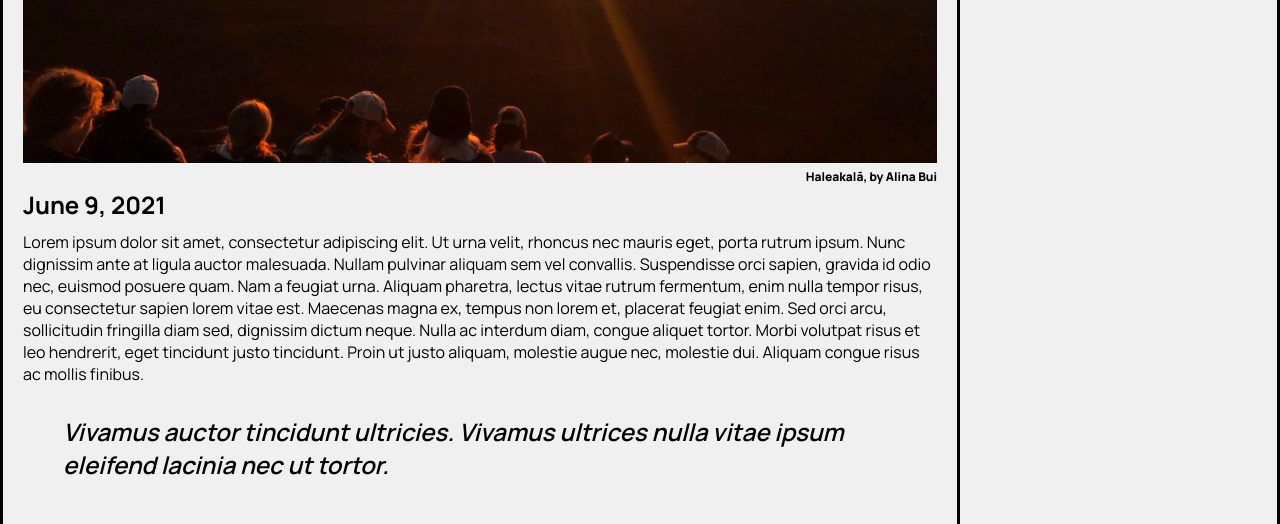
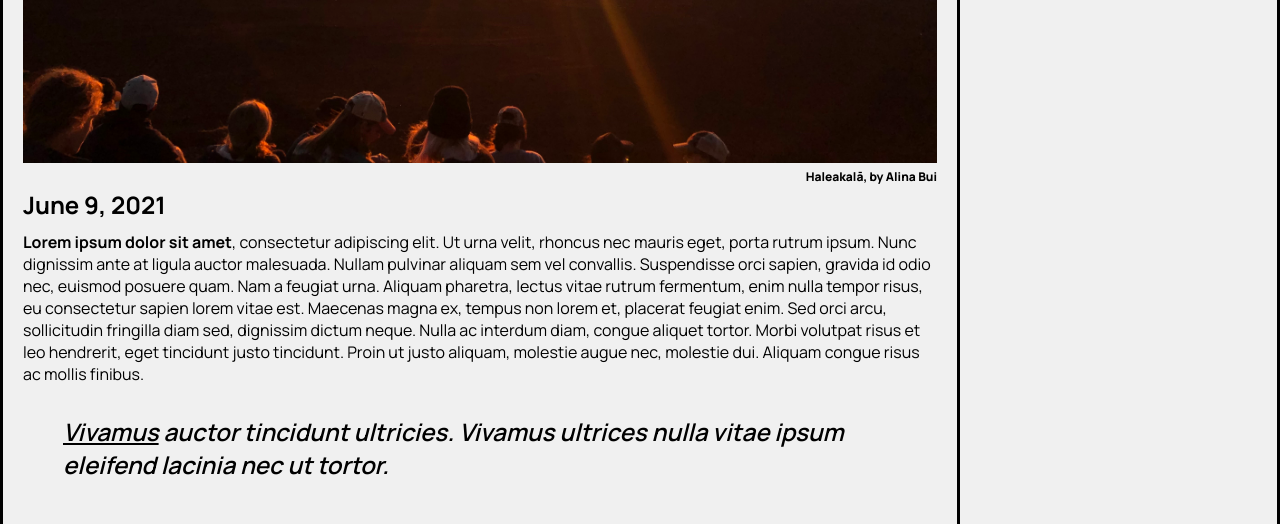
Before and after one commit to alinaktbui/personal-blog-website, a plain HTML site: page pages/blog-post.html in a window 1280 px wide. Shown: the part 700-1224 px from the top of the page. Drawn offline with Linux system fonts and the light colour scheme.

Commit message:
fix: Fix image and properties

```diff
--- a/pages/blog-post.html
+++ b/pages/blog-post.html
@@ -30,12 +30,12 @@
                 <br>
                 <h2>June 9, 2021</h2>
                 <p>
-                    Lorem ipsum dolor sit amet, consectetur adipiscing elit. Ut urna velit, rhoncus nec mauris eget, porta rutrum ipsum. Nunc dignissim ante at ligula auctor malesuada. Nullam pulvinar aliquam sem vel convallis. Suspendisse orci sapien, gravida id odio nec,
-                    euismod posuere quam. Nam a feugiat urna. Aliquam pharetra, lectus vitae rutrum fermentum, enim nulla tempor risus, eu consectetur sapien lorem vitae est. Maecenas magna ex, tempus non lorem et, placerat feugiat enim. Sed orci arcu,
-                    sollicitudin fringilla diam sed, dignissim dictum neque. Nulla ac interdum diam, congue aliquet tortor. Morbi volutpat risus et leo hendrerit, eget tincidunt justo tincidunt. Proin ut justo aliquam, molestie augue nec, molestie dui.
-                    Aliquam congue risus ac mollis finibus.</p>
+                    <b>Lorem ipsum dolor sit amet</b>, consectetur adipiscing elit. Ut urna velit, rhoncus nec mauris eget, porta rutrum ipsum. Nunc dignissim ante at ligula auctor malesuada. Nullam pulvinar aliquam sem vel convallis. Suspendisse orci
+                    sapien, gravida id odio nec, euismod posuere quam. Nam a feugiat urna. Aliquam pharetra, lectus vitae rutrum fermentum, enim nulla tempor risus, eu consectetur sapien lorem vitae est. Maecenas magna ex, tempus non lorem et, placerat
+                    feugiat enim. Sed orci arcu, sollicitudin fringilla diam sed, dignissim dictum neque. Nulla ac interdum diam, congue aliquet tortor. Morbi volutpat risus et leo hendrerit, eget tincidunt justo tincidunt. Proin ut justo aliquam, molestie
+                    augue nec, molestie dui. Aliquam congue risus ac mollis finibus.</p>
                 <blockquote>
-                    <em>Vivamus auctor tincidunt ultricies. Vivamus ultrices nulla vitae ipsum eleifend lacinia nec ut tortor.</em>
+                    <em><u>Vivamus</u> auctor tincidunt ultricies. Vivamus ultrices nulla vitae ipsum eleifend lacinia nec ut tortor.</em>
                 </blockquote>
                 <br>
                 <h4>Share this post:</h4>
```
Also changed, not shown: index.html (+1 -1 lines).
